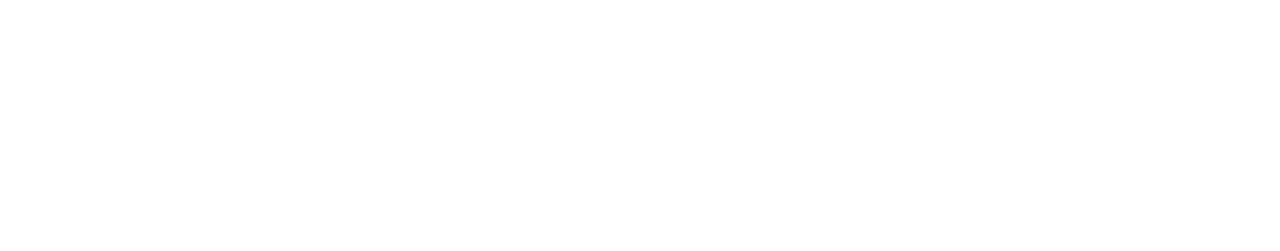
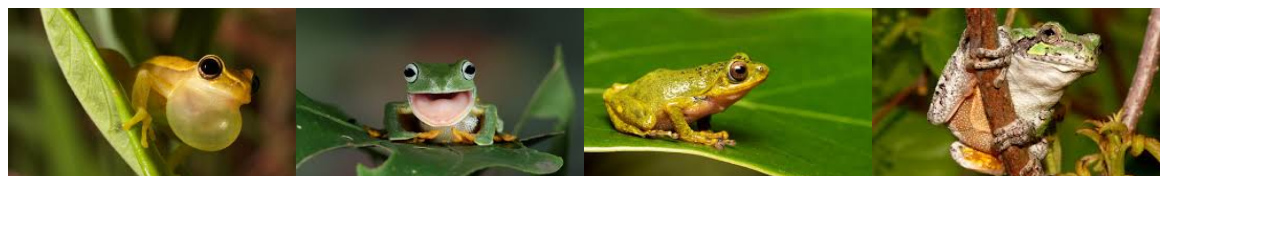
Before and after one commit to Jennyznz/image-carousel, a plain HTML site: page index.html in a window 1280 px wide. Drawn offline with Linux system fonts and the light colour scheme.

Commit message:
Add slideshow view

```diff
--- a/index.html
+++ b/index.html
@@ -3,9 +3,16 @@
 <head>
     <meta charset="UTF-8">
     <meta name="viewport" content="width=device-width, initial-scale=1.0">
-    <title>Document</title>
+    <title>Image Carousel</title>
+    <link rel="stylesheet" href="styles.css">
 </head>
 <body>
-
+    <div id="img-carousel">
+        <div class="slide"></div>
+        <div class="slide"></div>
+        <div class="slide"></div>
+        <div class="slide"></div>
+    </div>
+    <script src="main.js"></script>
 </body>
 </html>
--- a/main.js
+++ b/main.js
@@ -0,0 +1,26 @@
+gallery = [
+    './assets/frog1.jpeg',
+    './assets/frog2.jpeg',
+    './assets/frog3.jpeg',
+    './assets/frog4.jpeg',
+    './assets/frog5.jpeg',
+    './assets/frog6.jpeg',
+    './assets/frog7.jpeg',
+    './assets/frog8.jpeg',
+    './assets/frog9.jpeg',
+    './assets/frog10.jpeg',
+];
+
+displaySlides();
+
+function displaySlides() {
+    const carousel = document.getElementById('img-carousel');
+    const slides = document.querySelectorAll('.slide');
+
+    // There are less slides than gallery items
+    slides.forEach((slide, index )=> {
+        const img = document.createElement('img');
+        img.src = gallery[index];
+        slide.append(img)
+    });
+}
--- a/styles.css
+++ b/styles.css
@@ -0,0 +1,14 @@
+#img-carousel {
+    width: 90vw;
+    height: 30vh;
+    display: grid;
+    grid-auto-flow: column;
+    grid-template-columns: 1fr 1fr 1fr 1fr;
+
+}
+
+img {
+    width: 100%;
+    height: 70%;
+    object-fit: cover;
+}
```
Also changed, not shown: assets/frog1.jpeg (added), assets/frog10.jpeg (added), assets/frog2.jpeg (added), assets/frog3.jpeg (added), assets/frog4.jpeg (added), assets/frog5.jpeg (added), assets/frog6.jpeg (added), assets/frog7.jpeg (added), assets/frog8.jpeg (added), assets/frog9.jpeg (added).
